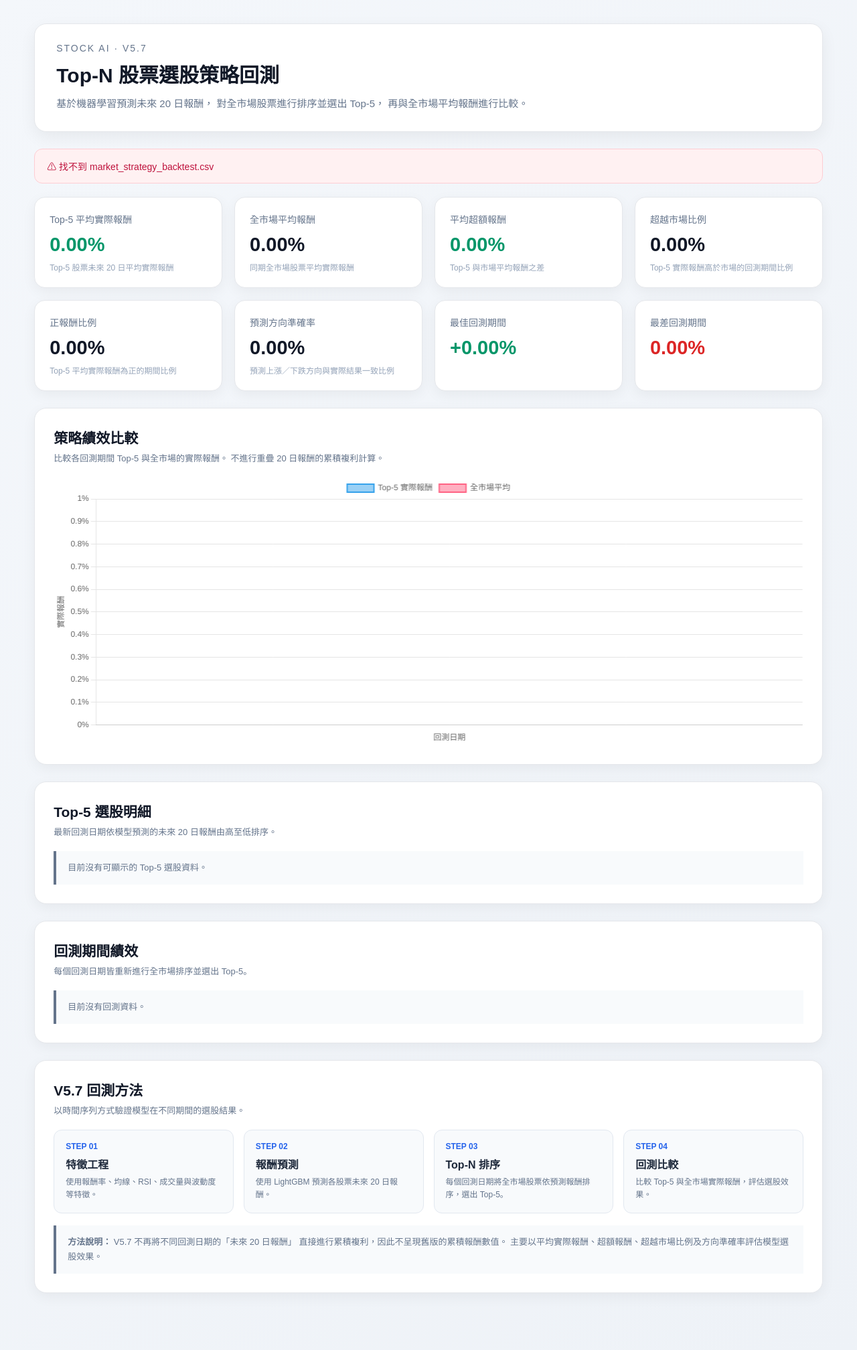
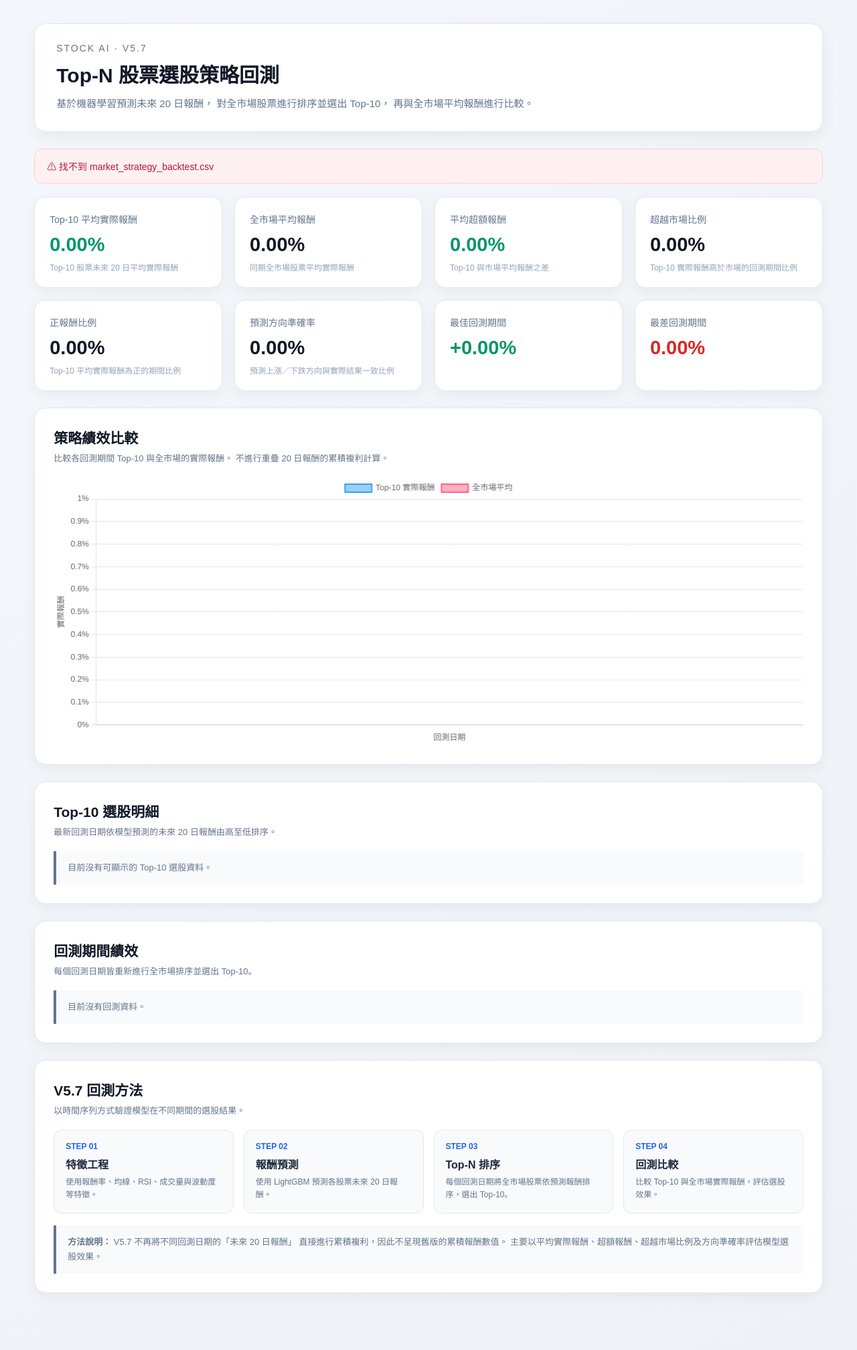
Before and after one commit to 80501tom-boop/PythonProject, a Django app: page /market-strategy/ in a window 1280 px wide. Shown: the whole page at 67% size. Run offline with Django 5.2, Linux system fonts and the light colour scheme.

Commit message:
20261026

```diff
--- a/templates/stocks/market_strategy.html
+++ b/templates/stocks/market_strategy.html
@@ -516,7 +516,7 @@
 
         <div class="subtitle">
             基於機器學習預測未來 20 日報酬，
-            對全市場股票進行排序並選出 Top-5，
+            對全市場股票進行排序並選出 Top-10，
             再與全市場平均報酬進行比較。
         </div>
 
@@ -546,7 +546,7 @@
         <div class="card">
 
             <div class="card-label">
-                Top-5 平均實際報酬
+                Top-10 平均實際報酬
             </div>
 
             <div class="card-value
@@ -562,7 +562,7 @@
             </div>
 
             <div class="card-desc">
-                Top-5 股票未來 20 日平均實際報酬
+                Top-10 股票未來 20 日平均實際報酬
             </div>
 
         </div>
@@ -606,7 +606,7 @@
             </div>
 
             <div class="card-desc">
-                Top-5 與市場平均報酬之差
+                Top-10 與市場平均報酬之差
             </div>
 
         </div>
@@ -625,7 +625,7 @@
             </div>
 
             <div class="card-desc">
-                Top-5 實際報酬高於市場的回測期間比例
+                Top-10 實際報酬高於市場的回測期間比例
             </div>
 
         </div>
@@ -644,7 +644,7 @@
             </div>
 
             <div class="card-desc">
-                Top-5 平均實際報酬為正的期間比例
+                Top-10 平均實際報酬為正的期間比例
             </div>
 
         </div>
@@ -721,7 +721,7 @@
         </div>
 
         <div class="section-desc">
-            比較各回測期間 Top-5 與全市場的實際報酬。
+            比較各回測期間 Top-10 與全市場的實際報酬。
             不進行重疊 20 日報酬的累積複利計算。
         </div>
 
@@ -741,7 +741,7 @@
     <div class="section">
 
         <div class="section-title">
-            Top-5 選股明細
+            Top-10 選股明細
         </div>
 
         <div class="section-desc">
@@ -820,7 +820,7 @@
         {% else %}
 
         <div class="note">
-            目前沒有可顯示的 Top-5 選股資料。
+            目前沒有可顯示的 Top-10 選股資料。
         </div>
 
         {% endif %}
@@ -839,7 +839,7 @@
         </div>
 
         <div class="section-desc">
-            每個回測日期皆重新進行全市場排序並選出 Top-5。
+            每個回測日期皆重新進行全市場排序並選出 Top-10。
         </div>
 
 
@@ -1050,7 +1050,7 @@
                 </div>
 
                 <div class="step-text">
-                    每個回測日期將全市場股票依預測報酬排序，選出 Top-5。
+                    每個回測日期將全市場股票依預測報酬排序，選出 Top-10。
                 </div>
 
             </div>
@@ -1067,7 +1067,7 @@
                 </div>
 
                 <div class="step-text">
-                    比較 Top-5 與全市場實際報酬，評估選股效果。
+                    比較 Top-10 與全市場實際報酬，評估選股效果。
                 </div>
 
             </div>
@@ -1129,7 +1129,7 @@
 
                     {
                         label:
-                            "Top-5 實際報酬",
+                            "Top-10 實際報酬",
 
                         data:
                             topN,
```
